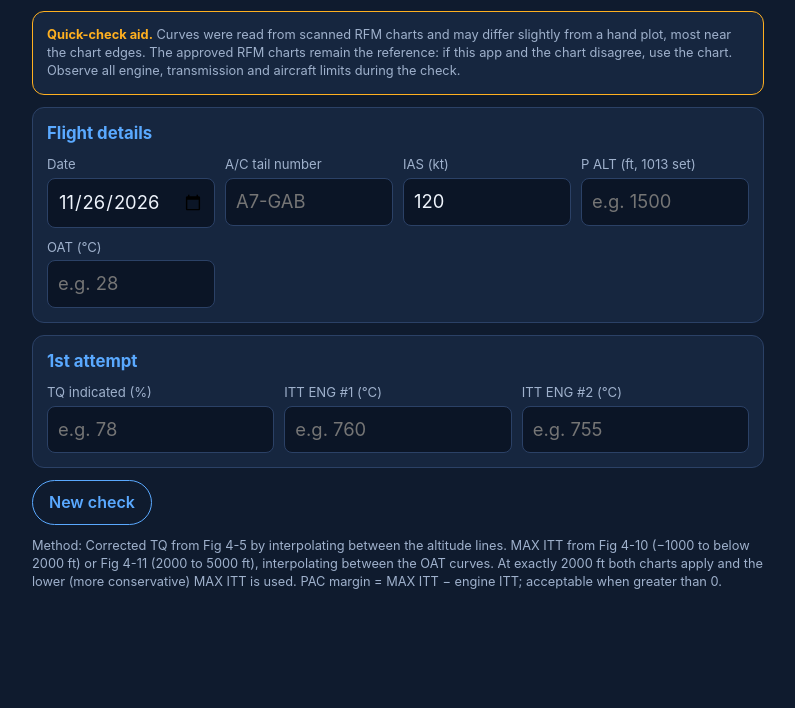
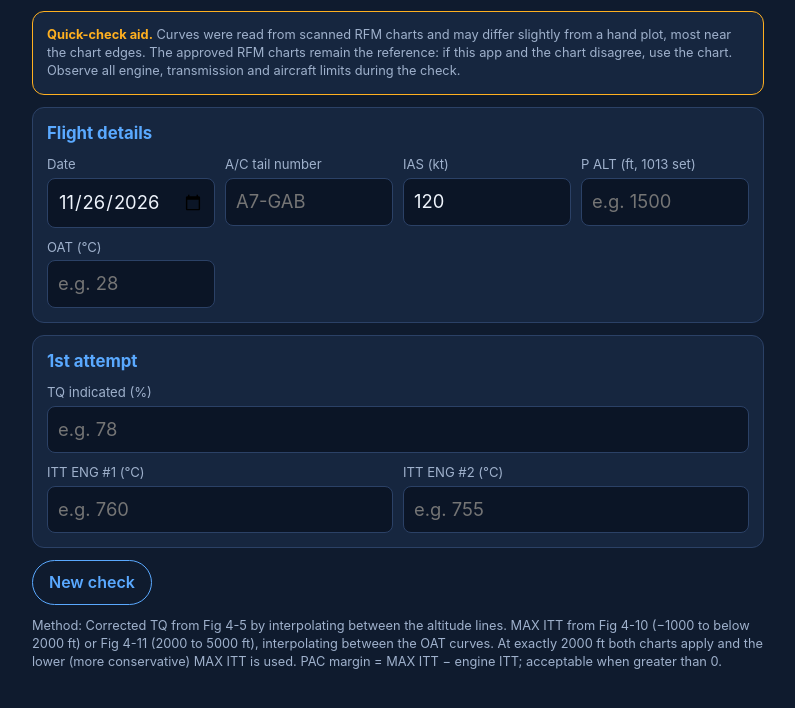
Before and after one commit to ChristoB12387/Epac, a plain HTML site: page index.html in a window 1280 px wide. Shown: the part 76-784 px from the top of the page, without its empty margins (242-1037 px from the left). Drawn offline with Linux system fonts and the light colour scheme.

Commit message:
Attempt layout: TQ on top, ITT ENG 1 and 2 side by side
Co-Authored-By: Claude Opus 5.5 <noreply@anthropic.com>
Claude-Session: https://claude.ai/code/session_01AEyxkkTPbMvzDbzSkn3vg7

```diff
--- a/index.html
+++ b/index.html
@@ -27,6 +27,9 @@
   input[type=date] { -webkit-appearance: none; appearance: none; display: block; min-height: 48px; min-width: 0; max-width: 100%; text-align: left; }
   input[type=date]::-webkit-date-and-time-value { text-align: left; }
   @media (max-width: 480px) { .grid > label.wide { grid-column: 1 / -1; } }
+  .att-grid { display: grid; grid-template-columns: minmax(0,1fr) minmax(0,1fr); gap: 10px; }
+  .att-grid > label { min-width: 0; }
+  .att-grid > .att-tq { grid-column: 1 / -1; }
   .row { display: flex; gap: 10px; flex-wrap: wrap; align-items: center; }
   button { font: inherit; padding: 10px 16px; border-radius: 999px; border: 1px solid var(--accent); background: var(--accent); color: #06121f; font-weight: 600; cursor: pointer; }
   button.ghost { background: transparent; color: var(--accent); }
@@ -83,8 +86,8 @@
 <template id="tpl-attempt">
   <div class="card attempt">
     <h2 class="att-title">1st attempt</h2>
-    <div class="grid">
-      <label>TQ indicated (%)<input class="tq" type="number" inputmode="decimal" placeholder="e.g. 78"></label>
+    <div class="att-grid">
+      <label class="att-tq">TQ indicated (%)<input class="tq" type="number" inputmode="decimal" placeholder="e.g. 78"></label>
       <label>ITT ENG #1 (°C)<input class="itt1" type="number" inputmode="decimal" placeholder="e.g. 760"></label>
       <label>ITT ENG #2 (°C)<input class="itt2" type="number" inputmode="decimal" placeholder="e.g. 755"></label>
     </div>
--- a/sw.js
+++ b/sw.js
@@ -1,5 +1,5 @@
 // Keeps the EPAC app working offline once it has been opened.
-const CACHE = 'epac-v1';
+const CACHE = 'epac-v2';
 const FILES = ['./', './index.html', './manifest.webmanifest', './icon-180.png', './icon-192.png', './icon-512.png'];
 self.addEventListener('install', (e) => { e.waitUntil(caches.open(CACHE).then((c) => c.addAll(FILES)).then(() => self.skipWaiting())); });
 self.addEventListener('activate', (e) => { e.waitUntil(caches.keys().then((ks) => Promise.all(ks.filter((k) => k !== CACHE).map((k) => caches.delete(k)))).then(() => self.clients.claim())); });
```
